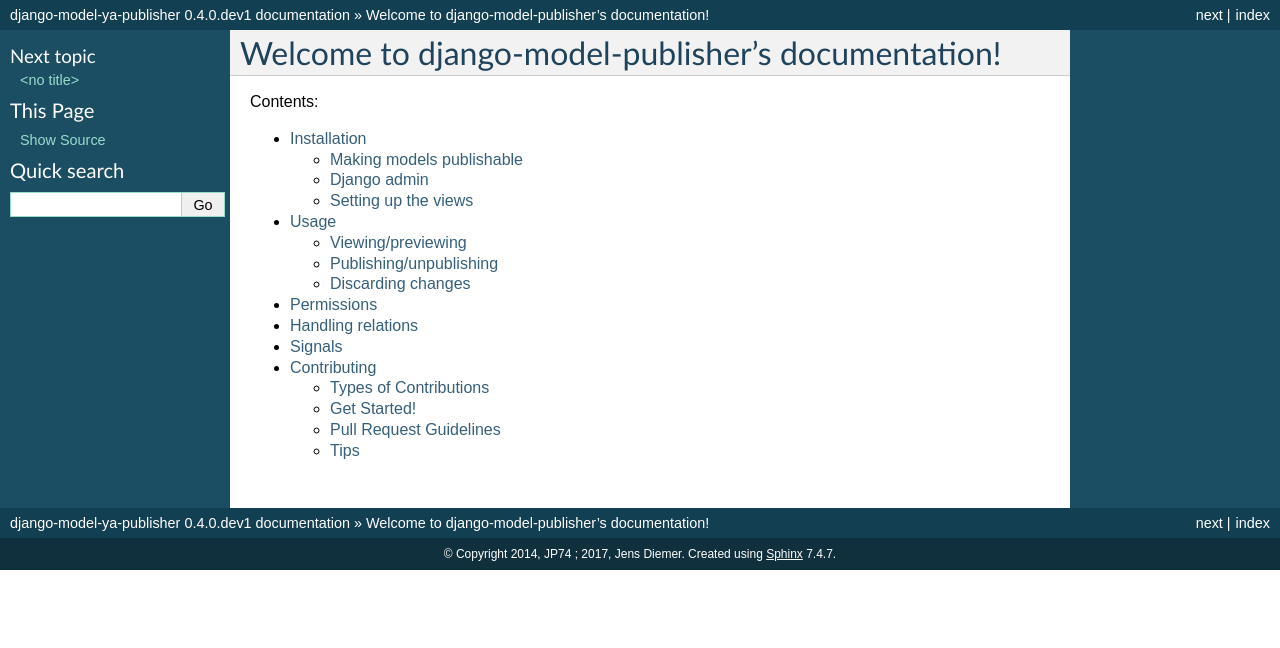
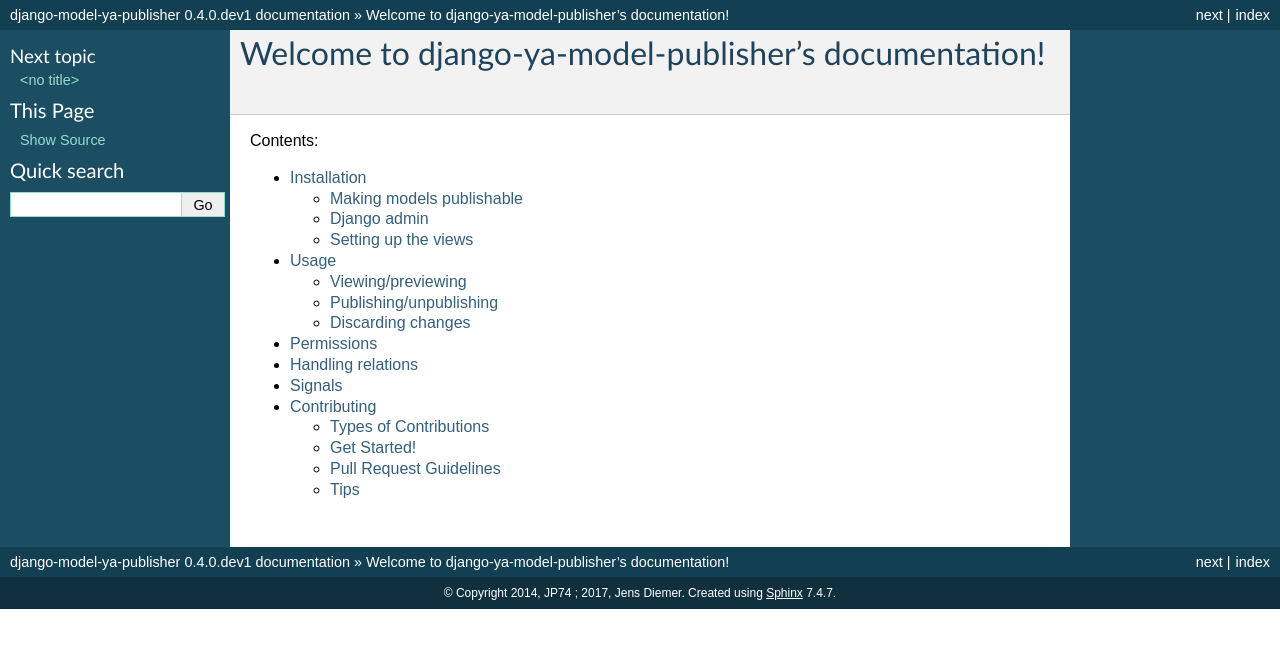
Before and after one commit to jp74/django-model-publisher, a Sphinx documentation site: the page built from docs/index.rst, in a window 1280 px wide. Shown: the top 648 px of the page. Built offline with Sphinx 7.4.7, drawn with Linux system fonts in a browser that asks for light colours; pages that are not in the unit, such as notebooks, are missing from menus.

```diff
--- a/docs/handling_relations.rst
+++ b/docs/handling_relations.rst
@@ -3,7 +3,7 @@ Handling relations
 ==================
 
 
-django-model-publisher does not provide any mechanism to publish related models, as it can be quite specific. Implementing classes wishing to do so will have to override the ``clone_relations()`` method from ``PublisherModelBase``, which takes two arguments: ``src_obj`` (the draft instance), and ``dst_obj`` (the published instance).
+django-ya-model-publisher does not provide any mechanism to publish related models, as it can be quite specific. Implementing classes wishing to do so will have to override the ``clone_relations()`` method from ``PublisherModelBase``, which takes two arguments: ``src_obj`` (the draft instance), and ``dst_obj`` (the published instance).
 
 Here's a simple example which maintains the relations with a many to many model::
 
--- a/docs/index.rst
+++ b/docs/index.rst
@@ -3,7 +3,7 @@
    You can adapt this file completely to your liking, but it should at least
    contain the root `toctree` directive.
 
-Welcome to django-model-publisher's documentation!
+Welcome to django-ya-model-publisher's documentation!
 =================================================================
 
 Contents:
--- a/docs/installation.rst
+++ b/docs/installation.rst
@@ -2,9 +2,9 @@
 Installation
 ============
 
-Install django-model-publisher (using pip)::
+Install django-ya-model-publisher (using pip)::
 
-    pip install django-model-publisher
+    pip install django-ya-model-publisher
 
 
 Add it to installed apps in your settings::
```
Also changed, not shown: CONTRIBUTING.rst (+7 -7 lines), 2 other files.
